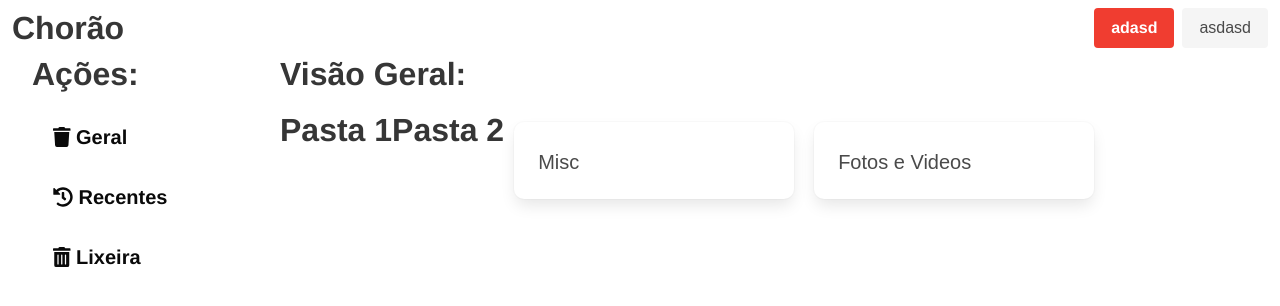
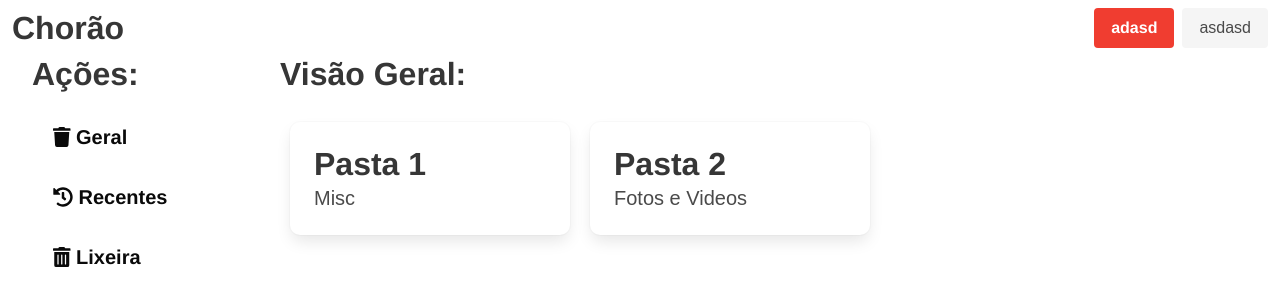
Before and after one commit to wvxbs/chorao, a React (Create React App) app: page /Home in a window 1280 px wide. Shown: the top 306 px of the page. Built offline with nearby package versions, Linux system fonts and the light colour scheme; a web font is replaced by a local one.

Commit message:
navigation via folder name added, folder layout scheme started

```diff
--- a/src/App.js
+++ b/src/App.js
@@ -3,8 +3,8 @@ import './Style.sass';
 import { BrowserRouter, Route, Redirect, Switch } from 'react-router-dom'
 import Sign from './sign/Sign'
 import Home from './signed/Home'
-import { CookiesProvider } from 'react-cookie'
-
+import Folder from './signed/Folder';
+//import { CookiesProvider } from 'react-cookie'
 
 export default class App extends React.Component {
 
@@ -51,7 +51,7 @@ export default class App extends React.Component {
           return <Sign selected={id} />
         break
         case 3:
-          return <Sign selected={id} />
+          return <Folder />
         break
         case 4:
           return <Sign selected={id} />
@@ -151,6 +151,15 @@ export default class App extends React.Component {
             )
           }
         />
+        <Route
+          path="/Folder/:folderName"
+          component={() => (
+            <ProtectedRoute
+              cat={3}
+              component={1} />
+            )
+          }
+        />
       </BrowserRouter>
       )
   }
--- a/src/Style.sass
+++ b/src/Style.sass
@@ -46,7 +46,7 @@ body
     list-style-type: none
     margin-bottom: 10px
 
-.folders-container
+.folder-container
   display: flex
   flex-wrap: wrap
 
--- /dev/null
+++ b/src/signed/Folder.js
@@ -0,0 +1,42 @@
+import React, { useEffect, useState } from 'react'
+import { Redirect } from 'react-router-dom'
+import { withRouter } from 'react-router-dom'
+import Layout from './Folder/Layout'
+
+class Folder extends React.Component {
+
+    state = {
+        logged : true,
+        folderName : ''
+    }
+
+    componentWillMount () {
+        const { folderName } = this.props.match.params
+
+        this.setState({folderName})
+
+    }
+
+
+    render() {
+
+    if(this.state.logged === true) {
+        return (
+            <Layout
+                selected={this.props.selected}
+                folder={this.state.folderName}
+            />
+        )
+    }
+
+    else
+
+    if(this.state.logged === false) {
+        return <Redirect to="/" />
+    }
+
+    }
+
+}
+
+export default withRouter(Folder)
--- /dev/null
+++ b/src/signed/Folder/Layout.js
@@ -0,0 +1,9 @@
+import React from 'react'
+
+const Layout = props => {
+
+return null
+
+}
+
+export default Layout
--- a/src/signed/FolderDetails.js
+++ /dev/null
@@ -1,26 +0,0 @@
-import React, { useEffect, useState } from 'react'
-import { Redirect } from 'react-router-dom'
-
-const FolderDetails = props => {
-
-    const [logged, setLogged] = useState(true)
-
-
-    if(logged === true) {
-        return (
-            <div>
-                <h1 className="title">
-                    {props.selected}
-                </h1>
-            </div>
-        )
-    }
-
-    else
-
-    if(logged === false) {
-        return <Redirect to="/" />
-    }
-}
-
-export default FolderDetails
--- a/src/signed/home/layout/content/General.js
+++ b/src/signed/home/layout/content/General.js
@@ -1,37 +1,25 @@
 import React, {useEffect, useState} from 'react'
 import { Link, Route } from 'react-router-dom'
 import Folder from './general/Folder'
-import FolderDetails from '../../../FolderDetails'
+import FolderDetails from '../../../Folder'
 
 const General = props => {
 
     const [Items, setItems]= useState([])
-
-    const Routes = props => {
-
-        const RenderRoute = props.arr.map(folder => {
-            return (
-                <Route
-                    to={"/Folder/" + folder.user.replace(/\s/g, '') + "/" + folder.name.replace(/\s/g, '') + ""}
-                    component={() => <FolderDetails selected={folder.name}  id={folder.id} />}
-                />
-            )
-        })
-
-        return RenderRoute
-    }
 
     const Folders =  (arr) => {
         const RenderFolder = arr.map(folder => {
             return (
                 <div>
                     <Link
-                        to={"/Folder/" + folder.user.replace(/\s/g, '') + "/" + folder.name.replace(/\s/g, '') + ""}
+                        to={{
+                            pathname :"/Folder/" + folder.name.replace(/\s/g, '')
+                        }}
                     >
                         <Folder
                             id={folder.id}
                             desc={folder.desc}
-                            name={folder.name}
+                            title={folder.name}
                         />
                     </Link>
                 </div>
@@ -49,22 +37,7 @@ const General = props => {
                 </h1>
             </div>
             <div>
-                <div className="folders-container" >
-                    <Routes arr={[
-                        {
-                            id : 1,
-                            user : 'wvxbs',
-                            name : 'Pasta 1',
-                            desc : 'Misc'
-                        },
-                        {
-                            id : 2,
-                            user : 'Maia',
-                            name : 'Pasta 2',
-                            desc : 'Fotos e Videos'
-                        },
-                        ]}
-                    />
+                <div className="folder-container" >
                     {Folders([
                         {
                             id : 1,
```
